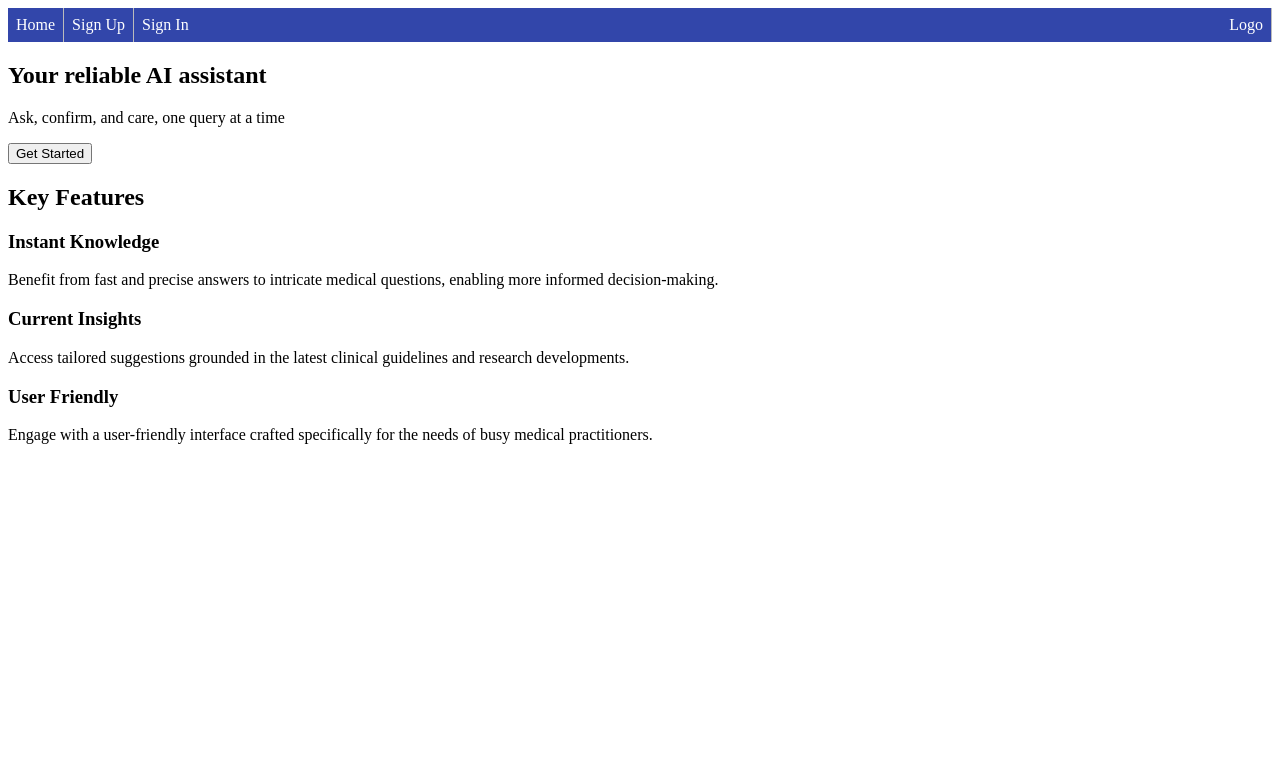
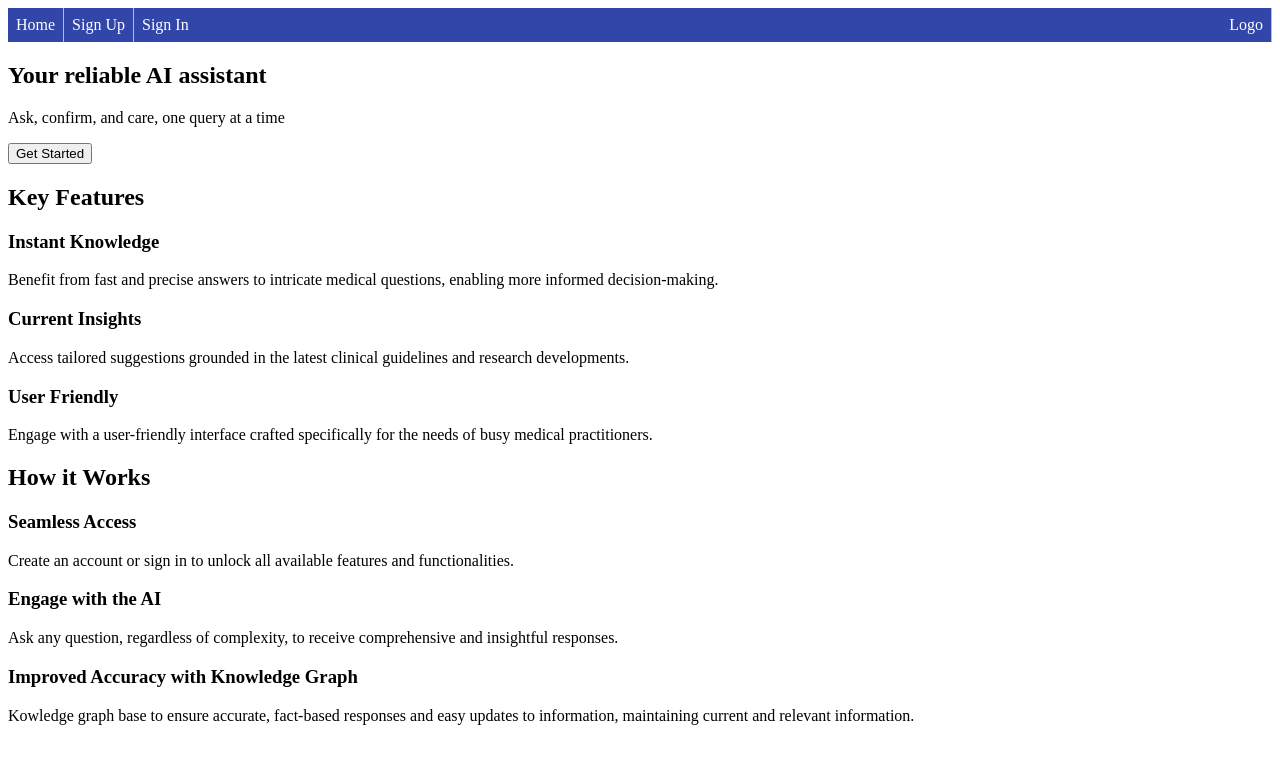
Before and after one commit to fateeS88/DrGPT, a React (Vite) app: page / in a window 1280 px wide. Shown: the top 764 px of the page. Built offline with nearby package versions, Linux system fonts and the light colour scheme.

Commit message:
how it works

```diff
--- a/src/Components/Sections/HowItWorks.jsx
+++ b/src/Components/Sections/HowItWorks.jsx
@@ -1,7 +1,20 @@
+const works = [
+    { title: "Seamless Access", description: "Create an account or sign in to unlock all available features and functionalities." },
+    { title: "Engage with the AI", description: "Ask any question, regardless of complexity, to receive comprehensive and insightful responses." },
+    { title: "Improved Accuracy with Knowledge Graph", description: "Kowledge graph base to ensure accurate, fact-based responses and easy updates to information, maintaining current and relevant information." }
+]
+
+
 export default function How () {
     return (
         <div>
-
+            <h2> How it Works </h2>
+            {works.map((works, index) => (
+                <div  key={index}>
+                    <h3>{works.title}</h3>
+                    <p>{works.description}</p>
+                </div>
+            ))}
         </div>
     )
 }
```
